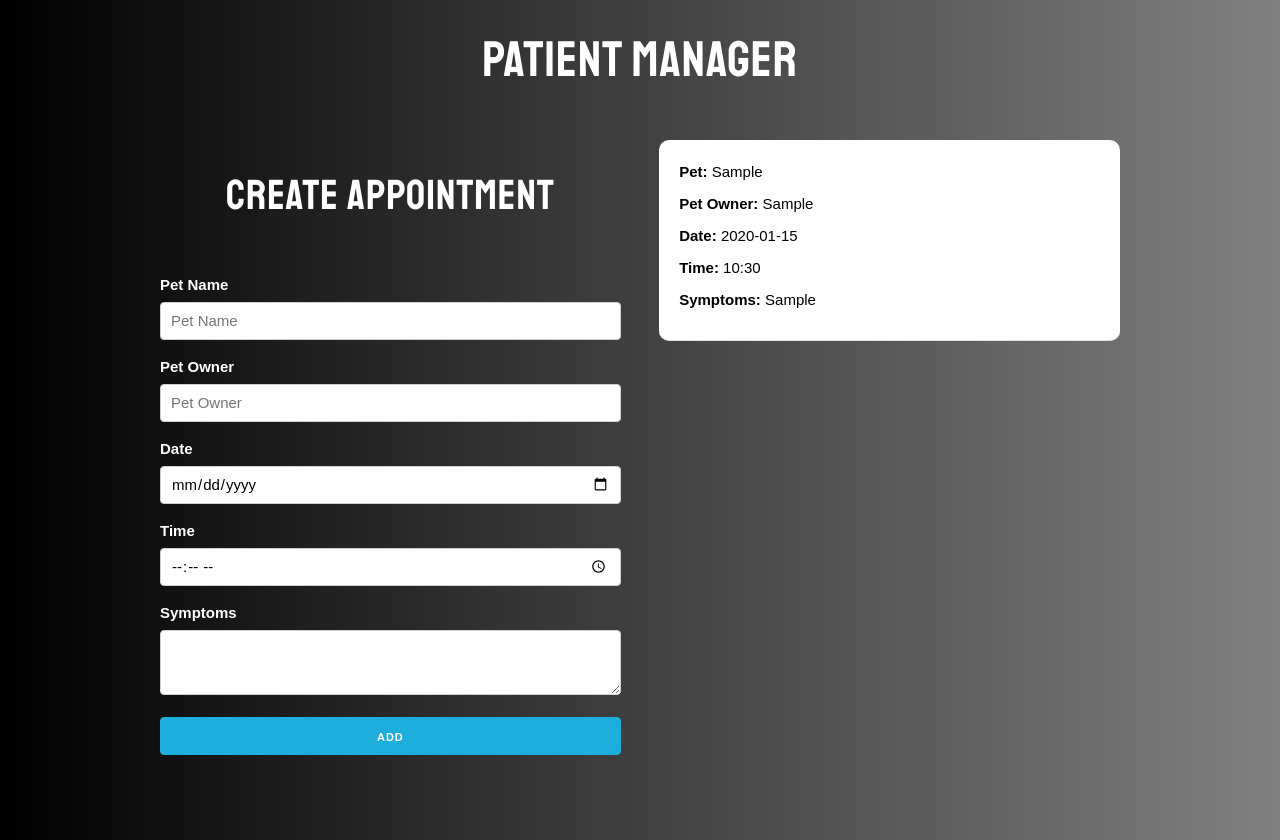
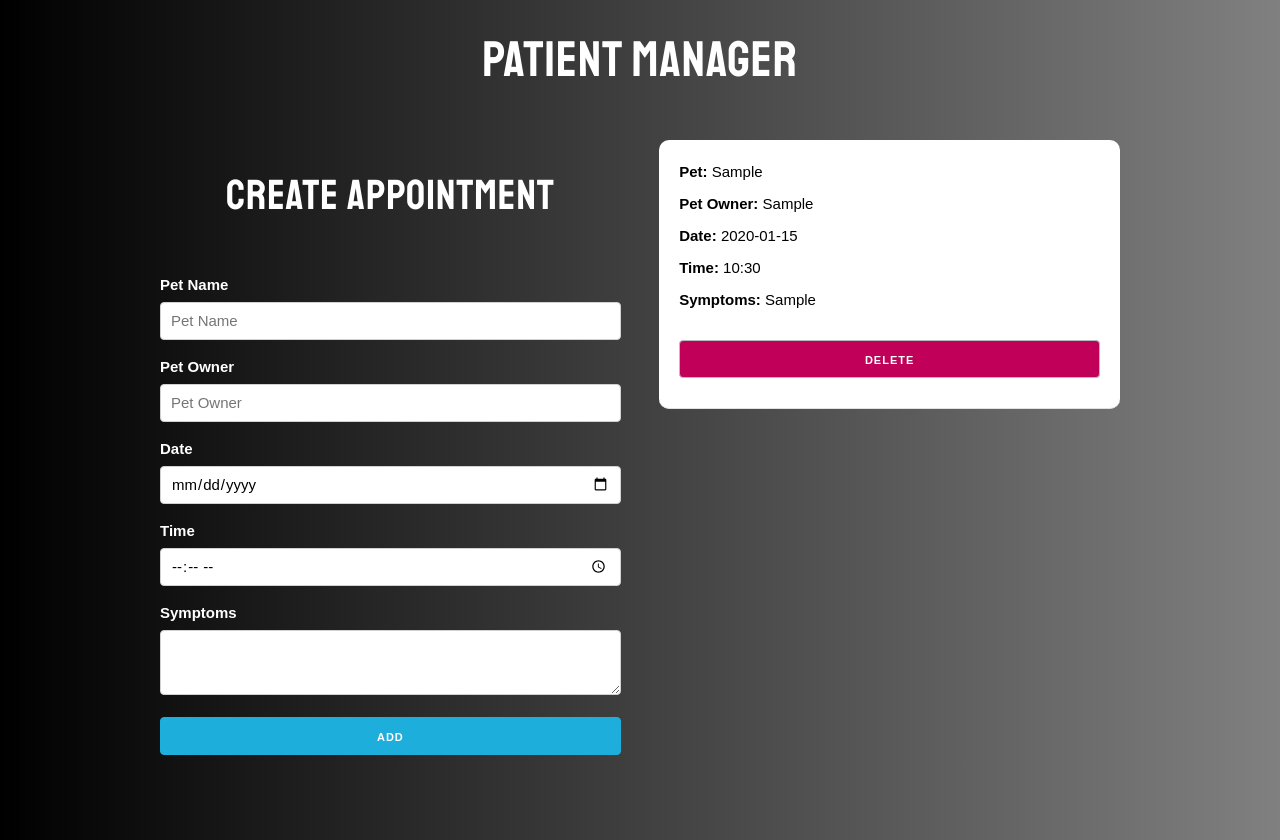
Before and after one commit to Llerena97/react-appointments, a React (Create React App) app: page / in a window 1280 px wide. Both pictures are taken after typing "Sample", "Sample", "2020-01-15", "10:30", "Sample" into the empty fields and a click on the button "ADD". Built offline with nearby package versions, Linux system fonts and the light colour scheme.

Commit message:
Delete appointment

```diff
--- a/src/App.js
+++ b/src/App.js
@@ -7,6 +7,12 @@ function App() {
 
   const createAppointment = appointment => {
     const newAppointments = [...appointments, appointment]
+    setAppointments(newAppointments)
+  }
+
+  const deleteAppointment = index => {
+    const newAppointments = [...appointments]
+    newAppointments.splice(index, 1)
     setAppointments(newAppointments)
   }
 
@@ -26,6 +32,7 @@ function App() {
                   key={index}
                   index={index}
                   appointment={appointment}
+                  deleteAppointment={deleteAppointment}
                 />
             ))}
           </div>
--- a/src/components/Appointment.js
+++ b/src/components/Appointment.js
@@ -1,6 +1,6 @@
 import React from 'react';
 
-const Appointment = ({appointment}) => {
+const Appointment = ({appointment, index, deleteAppointment}) => {
   return (
     <div className="appointment">
       <p>Pet: <span>{appointment.pet}</span></p>
@@ -8,6 +8,9 @@ const Appointment = ({appointment}) => {
       <p>Date: <span>{appointment.date}</span></p>
       <p>Time: <span>{appointment.time}</span></p>
       <p>Symptoms: <span>{appointment.symptoms}</span></p>
+      <button
+        onClick={() => deleteAppointment(index)}
+        className="button delete u-full-width">Delete</button>
     </div>
   )
 }
```
